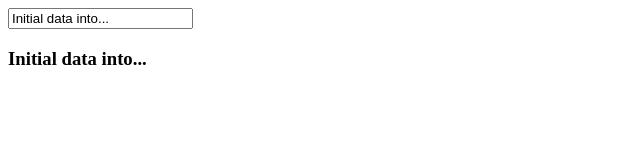
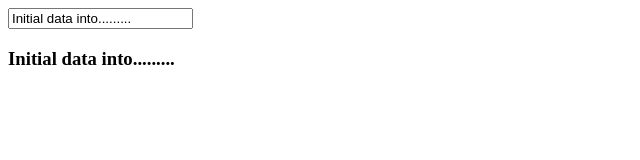
Before and after one commit to nguyennguyenloc/internshipWand, a React app in the folder reactApp/: page / in a window 1280 px wide. Shown: the top 160 px of the page, without its empty margins (0-640 px from the left). Built offline with nearby package versions, Linux system fonts and the light colour scheme.

Commit message:
ReactApp - Forms - update

```diff
--- a/reactApp/App.JSX
+++ b/reactApp/App.JSX
@@ -297,7 +297,7 @@ class App extends React.Component {
         super(props);
 
         this.state = {
-            data: 'Initial data into...'
+            data: 'Initial data into.........'
         }
         this.updateState = this.updateState.bind(this);
     };
@@ -317,7 +317,8 @@ class Content extends React.Component {
     render() {
         return (
             <div>
-                <input type="text" value={this.props.myDataProp} onChange={this.props.myDataProp} />
+                <input type="text" value={this.props.myDataProp}
+                    onChange={this.props.updateStateProp} />
                 <h3>{this.props.myDataProp}</h3>
             </div>
         );
```
